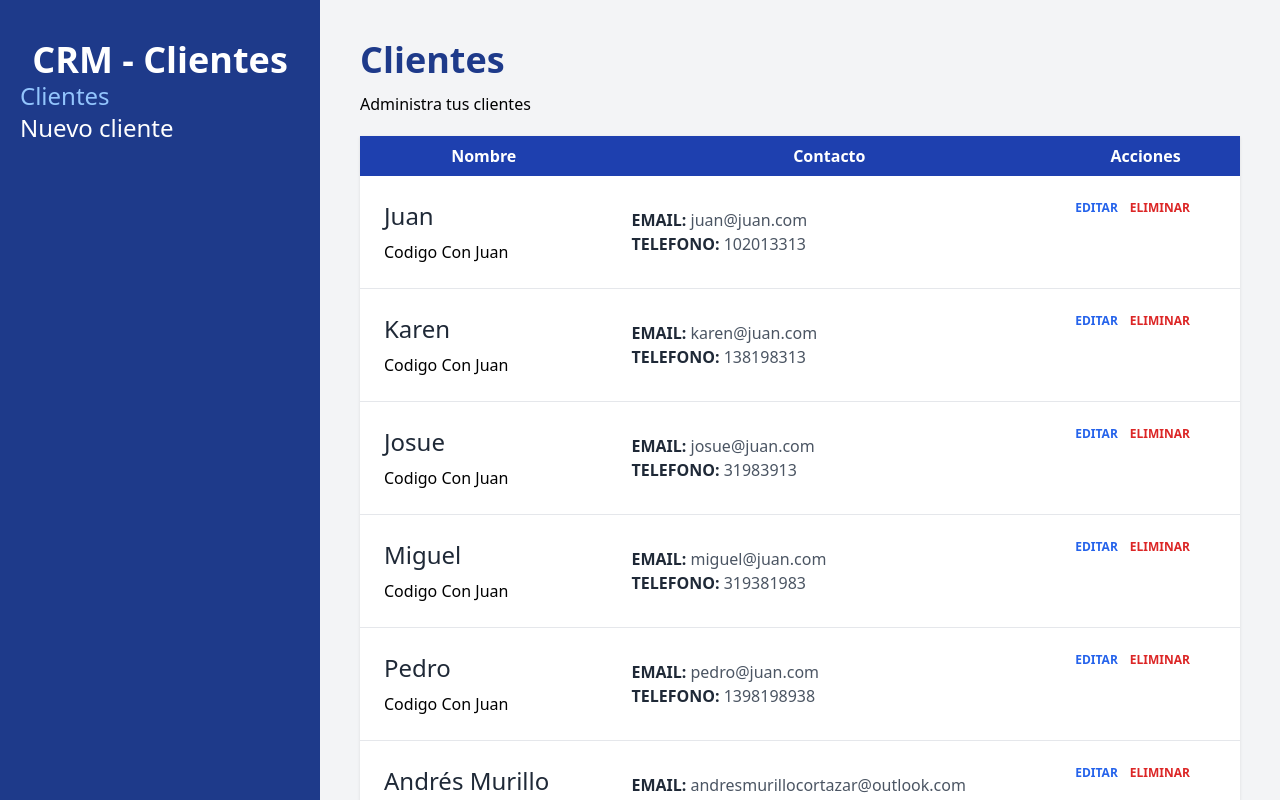
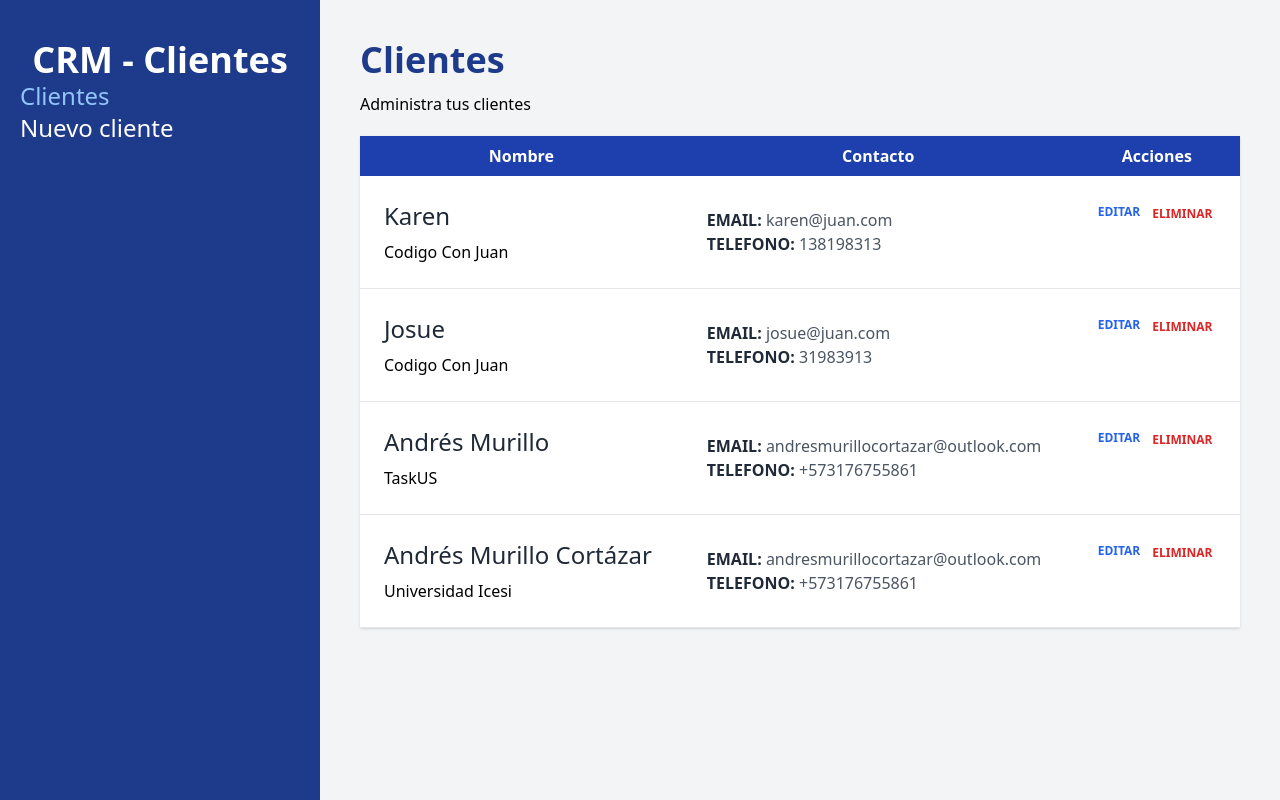
Before and after one commit to andresmurilloco/crm-react, a React (Vite) app: page / in a window 1280 px wide. Built offline with nearby package versions, Linux system fonts and the light colour scheme; data requests are answered from the project's data file.

Commit message:
Final commit

```diff
--- a/db.json
+++ b/db.json
@@ -1,13 +1,5 @@
 {
   "clientes": [
-    {
-      "nombre": "Juan",
-      "empresa": "Codigo Con Juan",
-      "email": "juan@juan.com",
-      "telefono": "102013313",
-      "notas": "Test",
-      "id": 1
-    },
     {
       "id": 2,
       "nombre": "Karen",
@@ -23,26 +15,20 @@
       "empresa": "Codigo Con Juan"
     },
     {
-      "id": 4,
-      "nombre": "Miguel",
-      "telefono": 319381983,
-      "email": "miguel@juan.com",
-      "empresa": "Codigo Con Juan"
-    },
-    {
-      "id": 5,
-      "nombre": "Pedro",
-      "telefono": 1398198938,
-      "email": "pedro@juan.com",
-      "empresa": "Codigo Con Juan"
-    },
-    {
       "nombre": "Andrés Murillo ",
       "empresa": "TaskUS",
       "email": "andresmurillocortazar@outlook.com",
       "telefono": "+573176755861",
       "notas": "Test",
       "id": 6
+    },
+    {
+      "nombre": "Andrés Murillo Cortázar",
+      "empresa": "Universidad Icesi",
+      "email": "andresmurillocortazar@outlook.com",
+      "telefono": "+573176755861",
+      "notas": "esxdctfvghunjimko",
+      "id": 7
     }
   ]
 }
--- a/src/components/Cliente.jsx
+++ b/src/components/Cliente.jsx
@@ -1,4 +1,10 @@
-import { useNavigate } from "react-router-dom";
+import { useNavigate, Form, redirect } from "react-router-dom";
+import { EliminarCliente } from "../data/clientes";
+
+export async function action({params}){
+    await EliminarCliente(params.clienteId)
+    return redirect('/')
+}
 
 const Cliente = ({cliente}) => {
     const navigate = useNavigate();
@@ -19,11 +25,20 @@ const Cliente = ({cliente}) => {
                 onClick={()=>navigate(`clientes/${id}/editar`)}>
                     Editar
                 </button>
-
-                <button type="button"
-                className="text-red-600 hover:text-red-700 uppercase font-bold text-xs">
-                    Eliminar
-                </button>
+                <Form
+                    method="post"
+                    action={`/clientes/${id}/eliminar`}
+                    onSubmit={(e)=>{
+                        if(!confirm('Desea eliminar el registro')){
+                            e.preventDefault();
+                        }
+                    }}
+                >
+                    <button type="submit"
+                    className="text-red-600 hover:text-red-700 uppercase font-bold text-xs">
+                        Eliminar
+                    </button>
+                </Form>
             </td>
         </tr>
     )
--- a/src/data/clientes.js
+++ b/src/data/clientes.js
@@ -1,3 +1,5 @@
+import { redirect } from "react-router-dom";
+
 export async function obtenerClientes(){
     const respuesta = await fetch(import.meta.env.VITE_API_URL);
     const resultado = await respuesta.json();
@@ -41,3 +43,14 @@ export async function ActualizarCliente(id,datos){
         console.log(error);
     }
 }
+
+export async function EliminarCliente(id){
+    try {
+        const respuesta = await fetch(`${import.meta.env.VITE_API_URL}/${id}`,{
+            method:'DELETE',
+        })
+        await respuesta.json();
+    } catch (error) {
+        console.log(error);
+    }
+}
--- a/src/main.jsx
+++ b/src/main.jsx
@@ -5,6 +5,7 @@ import {createBrowserRouter , RouterProvider} from 'react-router-dom'
 import { action as nuevoClienteAction } from './pages/NuevoCliente'
 import ErrorPage from './components/ErrorPage'
 import EditarCliente, {loader as editarLoader, action as actionEditar} from './pages/EditarCliente'
+import { action, action as eliminarCLienteAction } from './components/Cliente'
 
 //Components
 import Layout from './components/Layout'
@@ -31,6 +32,9 @@ const router = createBrowserRouter([{
         loader: editarLoader,
         action: actionEditar,
         errorElement:<ErrorPage/>
+      },{
+        path: 'clientes/:clienteId/eliminar',
+        action: eliminarCLienteAction,
       }
     ]
   }
```
